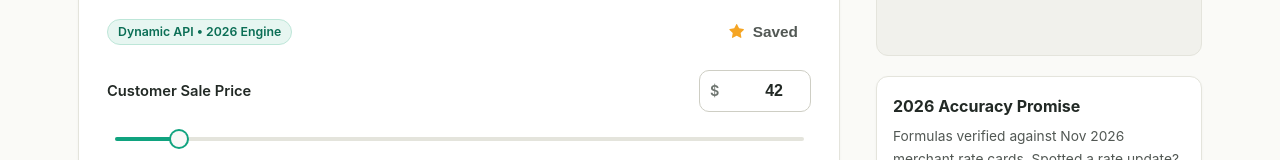
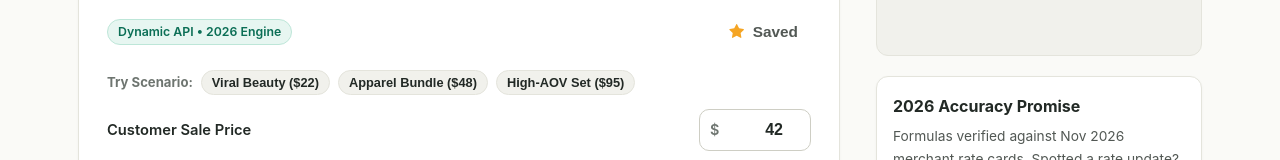
Before and after one commit to Talalilyas1208/FigureMint, a Next.js app: page /tiktok-shop-fee-calculator in a window 1280 px wide. Shown: the part 411-571 px from the top of the page. Built offline with nearby package versions, Linux system fonts and the light colour scheme; no server answers; the database is empty; what @ant-design/nextjs-registry would draw is missing.

Commit message:
feat(seo): add HowTo schema markup, quick scenario presets, and enhanced internal linking network

```diff
--- a/src/app/[slug]/page.tsx
+++ b/src/app/[slug]/page.tsx
@@ -2,7 +2,7 @@ import React from "react";
 import type { Metadata } from "next";
 import Link from "next/link";
 import { notFound } from "next/navigation";
-import { CALCULATORS } from "@/data/calculators";
+import { CALCULATORS, type CalculatorItem } from "@/data/calculators";
 import { SEO_CATEGORY_HUBS, getCategoryHubByCategory } from "@/data/seoCategories";
 import { TOOL_GUIDES } from "@/data/guides";
 import { AppBadge } from "@/components/ui/AppBadge";
@@ -23,6 +23,22 @@ export function generateStaticParams() {
     ...CALCULATORS.map((c) => ({ slug: c.slug })),
     ...SEO_CATEGORY_HUBS.map((h) => ({ slug: h.slug })),
   ];
+}
+
+function getRelatedCalculators(currentSlug: string): CalculatorItem[] {
+  const customMap: Record<string, string[]> = {
+    "tiktok-shop-fee-calculator": ["break-even-roas-calculator", "shopify-print-on-demand-calculator", "etsy-fee-profit-calculator"],
+    "etsy-fee-profit-calculator": ["shopify-print-on-demand-calculator", "break-even-roas-calculator", "stripe-vs-paypal-fee-calculator"],
+    "break-even-roas-calculator": ["tiktok-shop-fee-calculator", "shopify-print-on-demand-calculator", "etsy-fee-profit-calculator"],
+    "stripe-vs-paypal-fee-calculator": ["upwork-freelance-fee-calculator", "shopify-print-on-demand-calculator", "tiktok-shop-fee-calculator"],
+    "shopify-print-on-demand-calculator": ["etsy-fee-profit-calculator", "break-even-roas-calculator", "tiktok-shop-fee-calculator"],
+    "upwork-freelance-fee-calculator": ["stripe-vs-paypal-fee-calculator", "break-even-roas-calculator", "tiktok-shop-fee-calculator"],
+  };
+
+  const slugs = customMap[currentSlug] ?? [];
+  const found = slugs.map((s) => CALCULATORS.find((c) => c.slug === s)).filter(Boolean) as CalculatorItem[];
+  if (found.length >= 3) return found;
+  return CALCULATORS.filter((c) => c.slug !== currentSlug).slice(0, 3);
 }
 
 export async function generateMetadata({ params }: PageProps): Promise<Metadata> {
@@ -108,7 +124,7 @@ export default async function SeoSlugPage({ params }: PageProps) {
   if (!calc || !guide) notFound();
 
   const parentHub = getCategoryHubByCategory(calc.category);
-  const related = CALCULATORS.filter((c) => c.slug !== calc.slug).slice(0, 2);
+  const related = getRelatedCalculators(calc.slug);
 
   return (
     <section className="section">
@@ -120,6 +136,7 @@ export default async function SeoSlugPage({ params }: PageProps) {
         categorySlug={parentHub.slug}
         categoryLabel={parentHub.navLabel}
         faqs={guide.faqs}
+        workedExample={guide.workedExample}
       />
       <div className="container">
         <nav aria-label="Breadcrumb" style={{ marginBottom: 14, fontSize: "0.9rem" }}>
--- a/src/components/calculator/PlatformCalculator.tsx
+++ b/src/components/calculator/PlatformCalculator.tsx
@@ -17,15 +17,50 @@ import { AppBadge } from "@/components/ui/AppBadge";
 import { BreakdownBar } from "@/components/engagement/BreakdownBar";
 import { ResultKpiStrip } from "./ResultKpiStrip";
 
+const SCENARIO_PRESETS: Record<string, Array<{ label: string; values: Record<string, number | string> }>> = {
+  "tiktok-shop-fee-calculator": [
+    { label: "Viral Beauty ($22)", values: { salePrice: 22, productCost: 4.5, referralFeePct: 6, affiliatePct: 15, shippingCost: 3.8 } },
+    { label: "Apparel Bundle ($48)", values: { salePrice: 48, productCost: 14, referralFeePct: 6, affiliatePct: 12, shippingCost: 4.8 } },
+    { label: "High-AOV Set ($95)", values: { salePrice: 95, productCost: 26, referralFeePct: 6, affiliatePct: 10, shippingCost: 6.5 } },
+  ],
+  "etsy-fee-profit-calculator": [
+    { label: "Digital Download ($14)", values: { salePrice: 14, productCost: 0, offsiteAdsPct: 0, paymentProcessingPct: 3, shippingCharged: 0, shippingCost: 0 } },
+    { label: "Handmade Decor ($42)", values: { salePrice: 42, productCost: 11, offsiteAdsPct: 15, paymentProcessingPct: 3, shippingCharged: 5, shippingCost: 5 } },
+    { label: "Custom Jewelry ($88)", values: { salePrice: 88, productCost: 19, offsiteAdsPct: 12, paymentProcessingPct: 3, shippingCharged: 0, shippingCost: 4.5 } },
+  ],
+  "break-even-roas-calculator": [
+    { label: "Dropship Low Margin (30%)", values: { productPrice: 35, cogs: 22, processingFeePct: 2.9 } },
+    { label: "D2C Brand (65% Margin)", values: { productPrice: 75, cogs: 24, processingFeePct: 2.9 } },
+    { label: "Digital Product (90% Margin)", values: { productPrice: 99, cogs: 8, processingFeePct: 2.9 } },
+  ],
+  "stripe-vs-paypal-fee-calculator": [
+    { label: "Domestic Store ($35)", values: { invoiceAmount: 35, domesticOrIntl: "domestic", fxConversion: "none" } },
+    { label: "Cross-Border Sale ($120)", values: { invoiceAmount: 120, domesticOrIntl: "intl", fxConversion: "none" } },
+    { label: "Global FX Invoice ($450)", values: { invoiceAmount: 450, domesticOrIntl: "intl", fxConversion: "fx3" } },
+  ],
+  "shopify-print-on-demand-calculator": [
+    { label: "T-Shirt POD ($28)", values: { retailPrice: 28, shippingCharged: 4.99, blankCost: 9.5, printCost: 4.5, podShippingCost: 4.99, shopifyPlanFeePct: 2.9 } },
+    { label: "Heavy Hoodie ($55)", values: { retailPrice: 55, shippingCharged: 7.99, blankCost: 19, printCost: 6.5, podShippingCost: 7.99, shopifyPlanFeePct: 2.9 } },
+    { label: "Mug / Accessory ($19)", values: { retailPrice: 19, shippingCharged: 5.99, blankCost: 5.2, printCost: 2.8, podShippingCost: 5.99, shopifyPlanFeePct: 2.9 } },
+  ],
+  "upwork-freelance-fee-calculator": [
+    { label: "Standard Hourly ($45/hr)", values: { grossHourlyRate: 45, billableHoursPerWeek: 30, taxBufferPct: 25, nonBillableHours: 5 } },
+    { label: "Senior Consultant ($95/hr)", values: { grossHourlyRate: 95, billableHoursPerWeek: 25, taxBufferPct: 30, nonBillableHours: 5 } },
+    { label: "Agency Specialist ($150/hr)", values: { grossHourlyRate: 150, billableHoursPerWeek: 20, taxBufferPct: 35, nonBillableHours: 8 } },
+  ],
+};
+
 export function PlatformCalculator({ slug, title }: { slug: string; title: string }) {
   const dispatch = useAppDispatch();
   const { bookmarks, savingScenario, lastSavedRef } = useAppSelector((s) => s.ui);
   const engine = useMemo(() => getEngineBySlug(slug), [slug]);
-  const { values, setField, buildShareUrl } = useUrlScenario(engine?.fields ?? []);
+  const { values, setField, setMultipleFields, buildShareUrl } = useUrlScenario(engine?.fields ?? []);
   const [statusMsg, setStatusMsg] = useState("");
   const [diagnosis, setDiagnosis] = useState("");
   const [checking, setChecking] = useState(false);
   const [apiSynced, setApiSynced] = useState(true);
+
+  const presets = SCENARIO_PRESETS[slug] ?? [];
 
   useEffect(() => {
     let active = true;
@@ -94,6 +129,35 @@ export function PlatformCalculator({ slug, title }: { slug: string; title: strin
         </AppButton>
       </div>
 
+      {presets.length > 0 && (
+        <div style={{ display: "flex", flexWrap: "wrap", alignItems: "center", gap: 8, marginBlock: "10px 14px" }}>
+          <span style={{ fontSize: "0.82rem", fontWeight: 700, color: "var(--text-muted)" }}>Try Scenario:</span>
+          {presets.map((p) => (
+            <button
+              key={p.label}
+              type="button"
+              onClick={() => {
+                setMultipleFields(p.values);
+                flash(`Applied preset: ${p.label}`);
+              }}
+              style={{
+                border: "1px solid var(--border-warm)",
+                backgroundColor: "var(--bg-section)",
+                borderRadius: "var(--radius-pill)",
+                padding: "4px 10px",
+                fontSize: "0.8rem",
+                fontWeight: 600,
+                color: "var(--text-heading)",
+                cursor: "pointer",
+                transition: "all 0.15s ease",
+              }}
+            >
+              {p.label}
+            </button>
+          ))}
+        </div>
+      )}
+
       <div className="calc-stack">
         {engine.fields.map((f) =>
           f.kind === "slider" ? (
--- a/src/components/seo/ToolJsonLd.tsx
+++ b/src/components/seo/ToolJsonLd.tsx
@@ -1,5 +1,5 @@
 import React from "react";
-import type { FaqItem } from "@/data/guides/types";
+import type { FaqItem, WorkedExample } from "@/data/guides/types";
 
 interface ToolJsonLdProps {
   slug: string;
@@ -9,6 +9,7 @@ interface ToolJsonLdProps {
   categorySlug: string;
   categoryLabel: string;
   faqs: FaqItem[];
+  workedExample?: WorkedExample;
 }
 
 export function ToolJsonLd({
@@ -19,16 +20,15 @@ export function ToolJsonLd({
   categorySlug,
   categoryLabel,
   faqs,
+  workedExample,
 }: ToolJsonLdProps) {
   const baseUrl = process.env.NEXT_PUBLIC_SITE_URL ?? "https://figuremint.vercel.app";
   const pageUrl = `${baseUrl}/${slug}`;
 
-  const schemaGraph = {
-    "@context": "https://schema.org",
-    "@graph": [
+  const graphItems: object[] = [
     {
       "@type": ["SoftwareApplication", "WebApplication"],
-        name: title,
+      name: `${title} (2026)`,
       alternateName: shortTitle,
       description: summary,
       url: pageUrl,
@@ -72,7 +72,25 @@ export function ToolJsonLd({
         },
       })),
     },
-    ],
+  ];
+
+  if (workedExample) {
+    graphItems.push({
+      "@type": "HowTo",
+      name: workedExample.title,
+      description: workedExample.takeaway,
+      step: workedExample.steps.map((step, idx) => ({
+        "@type": "HowToStep",
+        position: idx + 1,
+        name: `Step ${idx + 1}`,
+        text: step,
+      })),
+    });
+  }
+
+  const schemaGraph = {
+    "@context": "https://schema.org",
+    "@graph": graphItems,
   };
 
   return (
--- a/src/data/guides/types.ts
+++ b/src/data/guides/types.ts
@@ -1,9 +1,9 @@
-interface GuideSection {
+export interface GuideSection {
   heading: string;
   paragraphs: string[];
 }
 
-interface WorkedExample {
+export interface WorkedExample {
   title: string;
   steps: string[];
   takeaway: string;
--- a/src/hooks/useUrlScenario.ts
+++ b/src/hooks/useUrlScenario.ts
@@ -64,6 +64,16 @@ export function useUrlScenario(fields: CalcFieldDef[]) {
     setValues((prev) => ({ ...prev, [key]: nextValue }));
   }, []);
 
+  const setMultipleFields = useCallback((next: Record<string, number | string>) => {
+    setValues((prev) => {
+      const merged = { ...prev };
+      for (const [k, v] of Object.entries(next)) {
+        if (v !== undefined) merged[k] = v;
+      }
+      return merged;
+    });
+  }, []);
+
   const buildShareUrl = useCallback((): string => {
     if (typeof window === "undefined") return "";
     const nextUrl = buildCleanRelativeUrl(window.location.pathname, fields, values);
@@ -71,5 +81,5 @@ export function useUrlScenario(fields: CalcFieldDef[]) {
     return `${window.location.origin}${nextUrl}`;
   }, [fields, values]);
 
-  return { values, setField, buildShareUrl };
+  return { values, setField, setMultipleFields, buildShareUrl };
 }
```
Lines whose indentation alone changed are shown as unchanged.
